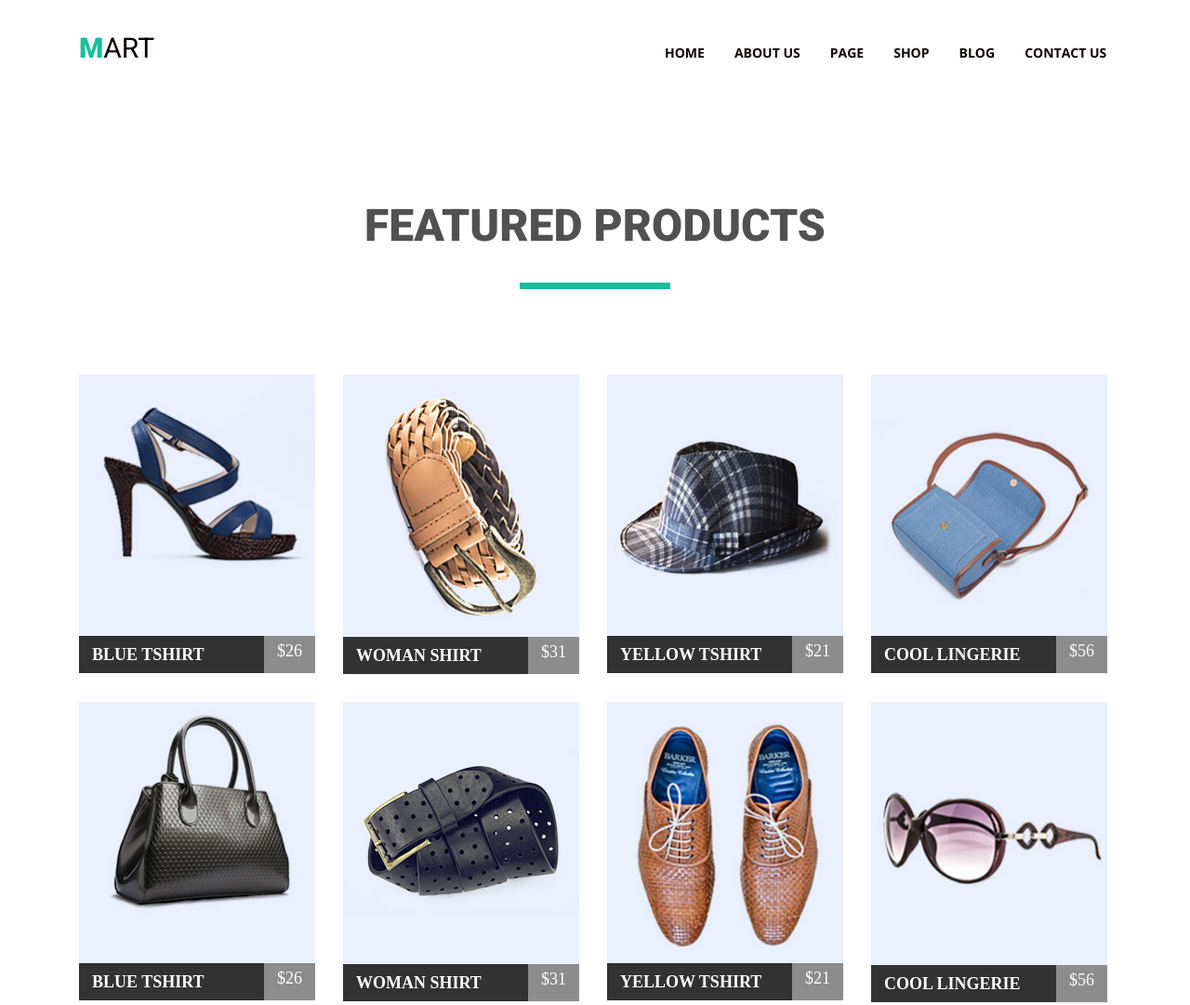
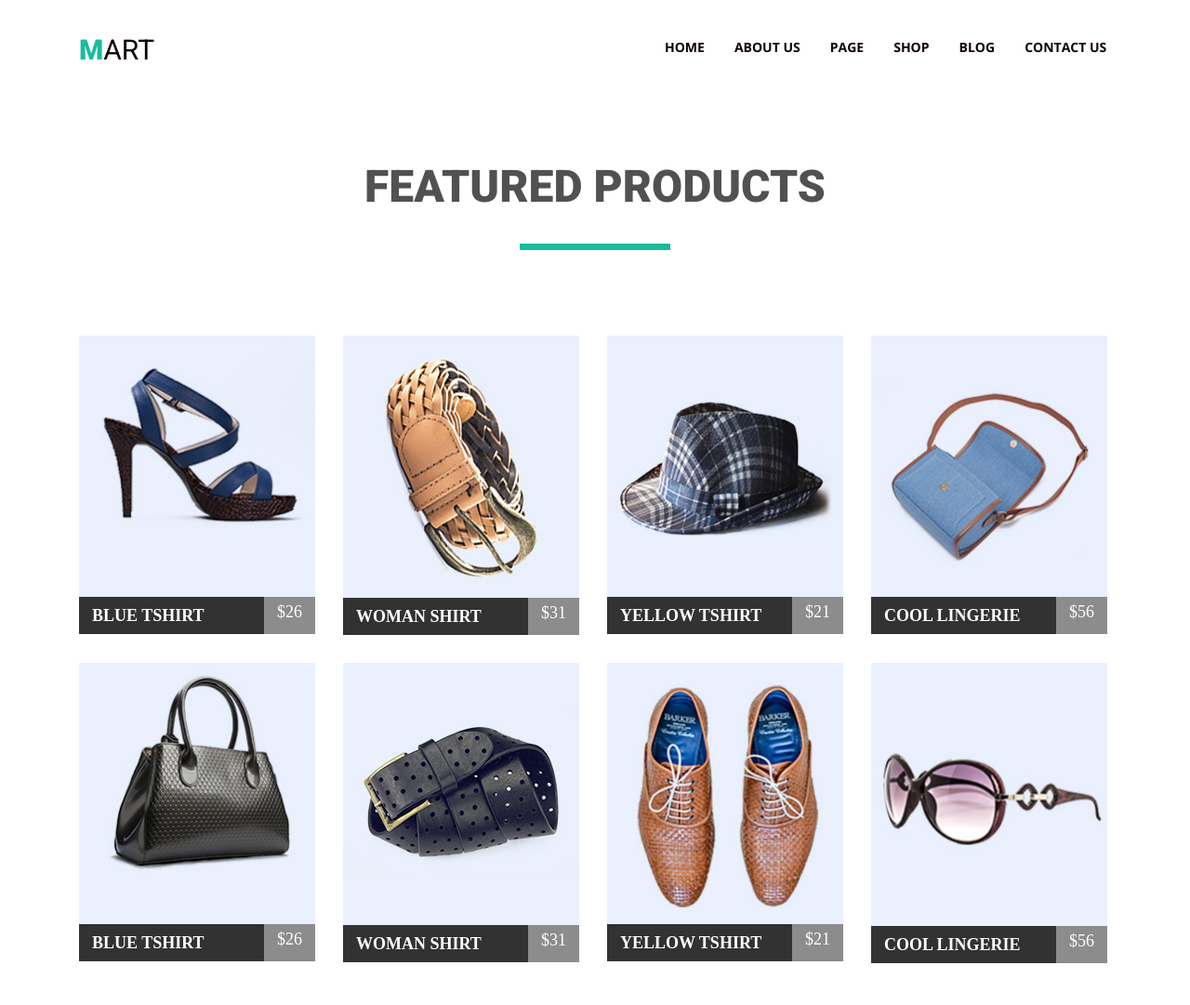
Before and after one commit to AnastasiiaSereda/goit-fe-course, a plain HTML site: page module-04/index.html in a window 1280 px wide. Shown: the top 1081 px of the page at 93% size. Drawn offline with nearby package versions, Linux system fonts and the light colour scheme.

Commit message:
right version of module4

```diff
--- a/module-04/css/styles.css
+++ b/module-04/css/styles.css
@@ -37,11 +37,14 @@ img {
 
 .page-header {
   min-height: 86px;
+  padding-top: 38px;
+  padding-bottom: 102px;
 }
 
-
 .main-title {
-  padding: 36px 0;
+  display: inline-block;
+  padding: 0;
+  margin: 0;
   font-size: 30px;
   line-height: 32px;
   color: #0f0101;
@@ -63,7 +66,6 @@ img {
   margin: 0;
   padding: 0;
   list-style: none;
-  margin-top: 40px;
 }
 
 .site-navigation li {
@@ -71,6 +73,7 @@ img {
   margin-right: 32px;
   text-decoration: none;
   text-transform: uppercase;
+  padding-top: 4px;
 }
 
 .site-navigation li:last-child {
@@ -78,6 +81,7 @@ img {
 }
 
 .site-navigation a {
+  display: block;
   font-family: "Open Sans";
   font-size: 14px;
   line-height: 17px;
@@ -92,9 +96,10 @@ img {
   color: #1abc9c;
 }
 
+/*
 .features {
   padding-top: 110px;
-}
+}*/
 
 .features-title {
   font-size: 48px;
@@ -115,7 +120,6 @@ h2::after {
   content: "";
   margin: 0 auto;
   margin-top: 32px;
-
 }
 
 .features-list {
@@ -189,7 +193,6 @@ h3.news-list-description::after {
   content: "";
   margin-top: 14px;
   margin-bottom: 30px;
-
 }
 
 .news-list-text {
@@ -198,9 +201,11 @@ h3.news-list-description::after {
   color: #555252;
   font-family: "Open Sans";
   font-weight: 400;
+  margin-bottom: 18px;
 }
 
 .read-more {
+  display: inline-block;
   border: 1px solid;
   border-radius: 1px;
   margin: 0;
@@ -211,8 +216,9 @@ h3.news-list-description::after {
   font-weight: 300;
   color: #ffffff;
   cursor: pointer;
-  text-align: center;
+  text-decoration: none;
 }
+
 
 .read {
   text-align: left;
--- a/module-04/index.html
+++ b/module-04/index.html
@@ -1,19 +1,20 @@
 <!DOCTYPE html>
 <html lang="en">
-
   <head>
     <meta charset="UTF-8" />
     <meta name="viewport" content="width=device-width, initial-scale=1.0" />
     <meta http-equiv="X-UA-Compatible" content="ie=edge" />
     <title>Homework4</title>
-  <link href="https://fonts.googleapis.com/css?family=Open+Sans:400,600,700|Roboto:400,900&display=swap"
-    rel="stylesheet" />
+    <link
+      href="https://fonts.googleapis.com/css?family=Open+Sans:400,600,700|Roboto:400,900&display=swap"
+      rel="stylesheet"
+    />
     <link rel="stylesheet" href="css/styles.css" />
   </head>
 
   <body>
-  <header class="page-header clearfix">
-    <nav class="page-nav container clearfix">
+    <header class="page-header container">
+      <nav class="page-nav clearfix">
         <a href="#" class="main-title">Mart</a>
         <ul class="site-navigation clearfix">
           <li><a href="#">Home</a></li>
@@ -31,42 +32,90 @@
         <h2 class="features-title">Featured Products</h2>
         <ul class="features-list clearfix">
           <li class="features-list-item">
-          <img class="features-list-image" src="./img4/img4.1.jpg" width="254" height="280" alt="Туфли" />
+            <img
+              class="features-list-image"
+              src="./img4/img4.1.jpg"
+              width="254"
+              height="280"
+              alt="Туфли"
+            />
             <h3 class="product-description">Blue tshirt</h3>
             <span class="product-price">$26</span>
           </li>
           <li class="features-list-item">
-          <img class="features-list-image" src="./img4/img4.2.jpg" width="254" height="280" alt="Ремень" />
+            <img
+              class="features-list-image"
+              src="./img4/img4.2.jpg"
+              width="254"
+              height="280"
+              alt="Ремень"
+            />
             <h3 class="product-description">Woman shirt</h3>
             <span class="product-price">$31</span>
           </li>
           <li class="features-list-item">
-          <img class="features-list-image" src="./img4/img4.3.jpg" width="254" height="280" alt="Шляпа" />
+            <img
+              class="features-list-image"
+              src="./img4/img4.3.jpg"
+              width="254"
+              height="280"
+              alt="Шляпа"
+            />
             <h3 class="product-description">Yellow tshirt</h3>
             <span class="product-price">$21</span>
           </li>
           <li class="features-list-item">
-          <img class="features-list-image" src="./img4/img4.4.jpg" width="254" height="280" alt="Клатч" />
+            <img
+              class="features-list-image"
+              src="./img4/img4.4.jpg"
+              width="254"
+              height="280"
+              alt="Клатч"
+            />
             <h3 class="product-description">Cool lingerie</h3>
             <span class="product-price">$56</span>
           </li>
           <li class="features-list-item">
-          <img class="features-list-image" src="./img4/img4.5.jpg" width="254" height="280" alt="Сумка" />
+            <img
+              class="features-list-image"
+              src="./img4/img4.5.jpg"
+              width="254"
+              height="280"
+              alt="Сумка"
+            />
             <h3 class="product-description">Blue tshirt</h3>
             <span class="product-price">$26</span>
           </li>
           <li class="features-list-item">
-          <img class="features-list-image" src="./img4/img4.6.jpg" width="254" height="280" alt="Ремень ч." />
+            <img
+              class="features-list-image"
+              src="./img4/img4.6.jpg"
+              width="254"
+              height="280"
+              alt="Ремень ч."
+            />
             <h3 class="product-description">Woman shirt</h3>
             <span class="product-price">$31</span>
           </li>
           <li class="features-list-item">
-          <img class="features-list-image" src="./img4/img4.7.jpg" width="254" height="280" alt="Туфли м." />
+            <img
+              class="features-list-image"
+              src="./img4/img4.7.jpg"
+              width="254"
+              height="280"
+              alt="Туфли м."
+            />
             <h3 class="product-description">Yellow tshirt</h3>
             <span class="product-price">$21</span>
           </li>
           <li class="features-list-item">
-          <img class="features-list-image" src="./img4/img4.8.jpg" width="254" height="280" alt="Очки" />
+            <img
+              class="features-list-image"
+              src="./img4/img4.8.jpg"
+              width="254"
+              height="280"
+              alt="Очки"
+            />
             <h3 class="product-description">Cool lingerie</h3>
             <span class="product-price">$56</span>
           </li>
@@ -77,7 +126,13 @@
         <h2 class="news-title">Latest news</h2>
         <ul class="news-list clearfix">
           <li class="news-list-item">
-          <img class="news-list-image" src="./img4/img4.9.jpg" width="348" height="260" alt="Карта" />
+            <img
+              class="news-list-image"
+              src="./img4/img4.9.jpg"
+              width="348"
+              height="260"
+              alt="Карта"
+            />
 
             <h3 class="news-list-description">
               Lorem ipsum dolor sit amet conse, adipisicing elit dolor sit amet.
@@ -87,12 +142,16 @@
               magni, excepturi, veritatis tenetur magnam nemo ratione amet quas
               dolores, quod nesciunt im
             </p>
-          <div class="read">
-            <button class="read-more">Read More</button>
-          </div>
+            <a href="#" class="read-more">Read More</a>
           </li>
           <li class="news-list-item">
-          <img class="news-list-image" src="./img4/img4.10.jpg" width="348" height="260" alt="Девушки" />
+            <img
+              class="news-list-image"
+              src="./img4/img4.10.jpg"
+              width="348"
+              height="260"
+              alt="Девушки"
+            />
 
             <h3 class="news-list-description">
               Lorem ipsum dolor sit amet conse, adipisicing elit dolor sit amet.
@@ -102,12 +161,16 @@
               magni, excepturi, veritatis tenetur magnam nemo ratione amet quas
               dolores, quod nesciunt im
             </p>
-          <div class="read">
-            <button class="read-more">Read More</button>
-          </div>
+            <a href="#" class="read-more">Read More</a>
           </li>
           <li class="news-list-item">
-          <img class="news-list-image" src="./img4/img4.11.jpg" width="348" height="260" alt="Автобус" />
+            <img
+              class="news-list-image"
+              src="./img4/img4.11.jpg"
+              width="348"
+              height="260"
+              alt="Автобус"
+            />
 
             <h3 class="news-list-description">
               Lorem ipsum dolor sit amet conse, adipisicing elit dolor sit amet.
@@ -117,13 +180,10 @@
               magni, excepturi, veritatis tenetur magnam nemo ratione amet quas
               dolores, quod nesciunt im
             </p>
-          <div class="read">
-            <button class="read-more">Read More</button>
-          </div>
+            <a href="#" class="read-more">Read More</a>
           </li>
         </ul>
       </section>
     </main>
   </body>
-
 </html>
--- /dev/null
+++ b/module-07/css/styles.css
@@ -0,0 +1,85 @@
+chtml {
+    box-sizing: border-box;
+}
+
+*,
+*::before,
+*::after {
+    margin: 0;
+    padding: 0;
+    box-sizing: inherit;
+}
+
+
+body {
+    font-size: 14px;
+    line-height: 17px;
+    color: #333333;
+    font-family: "Roboto", sans-serif;
+    font-family: "Kaushan Script", cursive;
+    font-family: "Montserrat", sans-serif;
+    font-weight: 400;
+    list-style-type: none;
+}
+
+img {
+    display: block;
+    max-width: 100%;
+    height: auto;
+}
+
+.container {
+    width: 940px;
+    margin: 0 auto;
+}
+
+.page-header {
+    min-height: 65px;
+    margin-bottom: 124px;
+}
+
+.wrapper {
+    width: 1400px;
+    margin: 0 auto;
+}
+
+.page-nav {
+    justify-content: space-between;
+    display: flex;
+    padding: 28px 0;
+}
+
+.main-title {
+    display: inline-block;
+    text-decoration: none;
+    font-size: 30px;
+    color: #95e1d3;
+    font-family: "Montserrat";
+    font-weight: 700;
+}
+
+.site-navigation {
+    display: flex;
+    justify-content: space-between;
+    list-style: none;
+    width: 484px;
+    margin: 0;
+    padding: 0;
+}
+
+.site-navigation a {
+    display: block;
+    font-size: 14px;
+    color: #95e1d3;
+    font-family: "Montserrat";
+    font-weight: 400;
+    text-align: center;
+    text-transform: uppercase;
+    text-decoration: none;
+    list-style-type: none;
+}
+
+.site-navigation a:hover,
+.site-navigation a:focus {
+    color: #e5c983;
+}
```
Also changed, not shown: module-07/image-07/index.html (added, +68 -0 lines), module-07/icons-07/Circle-1.png (added), module-07/icons-07/Icon-Basket.png (added), module-07/icons-07/Icon-Laptop.png (added), module-07/icons-07/Icon-Locked.png (added), module-07/image-07/Background.png (added), module-07/image-07/Logo-Treehouse.png (added), module-07/image-07/Map Image.png (added). Lines whose indentation alone changed are shown as unchanged.
